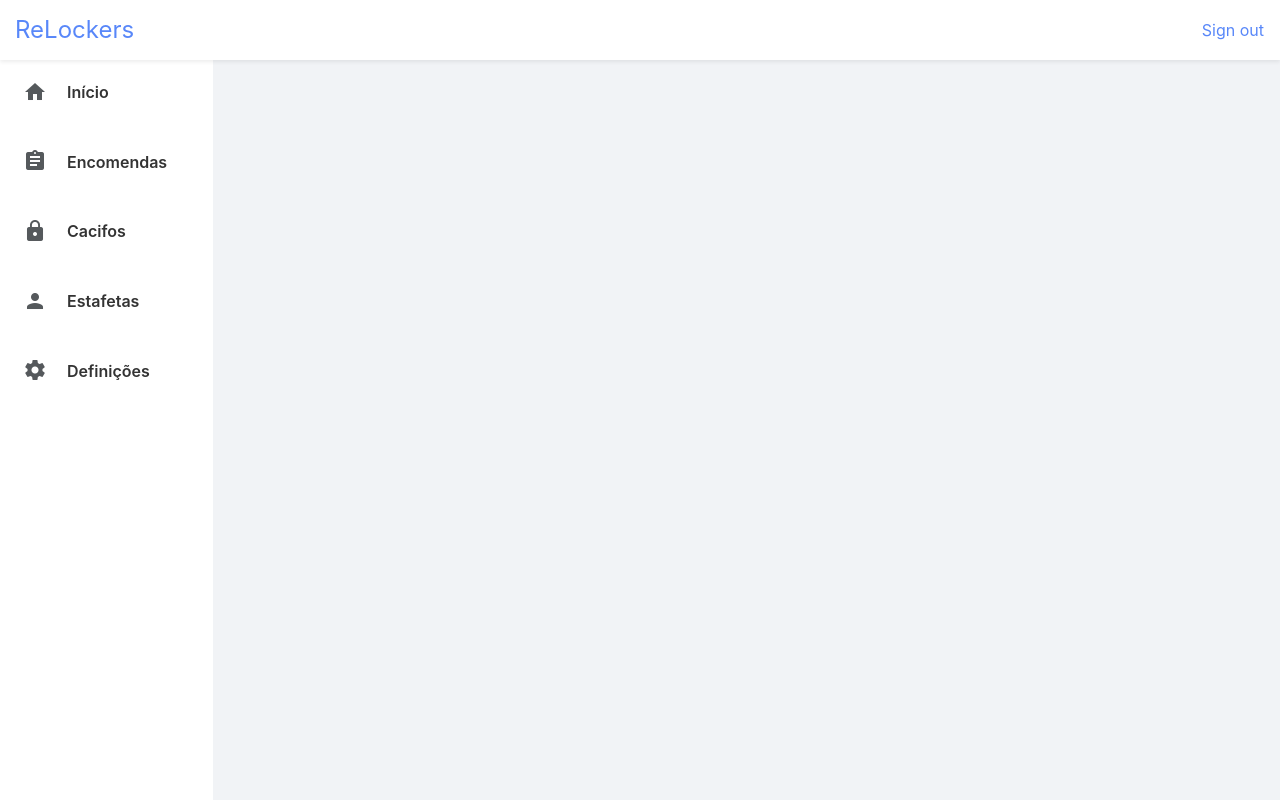
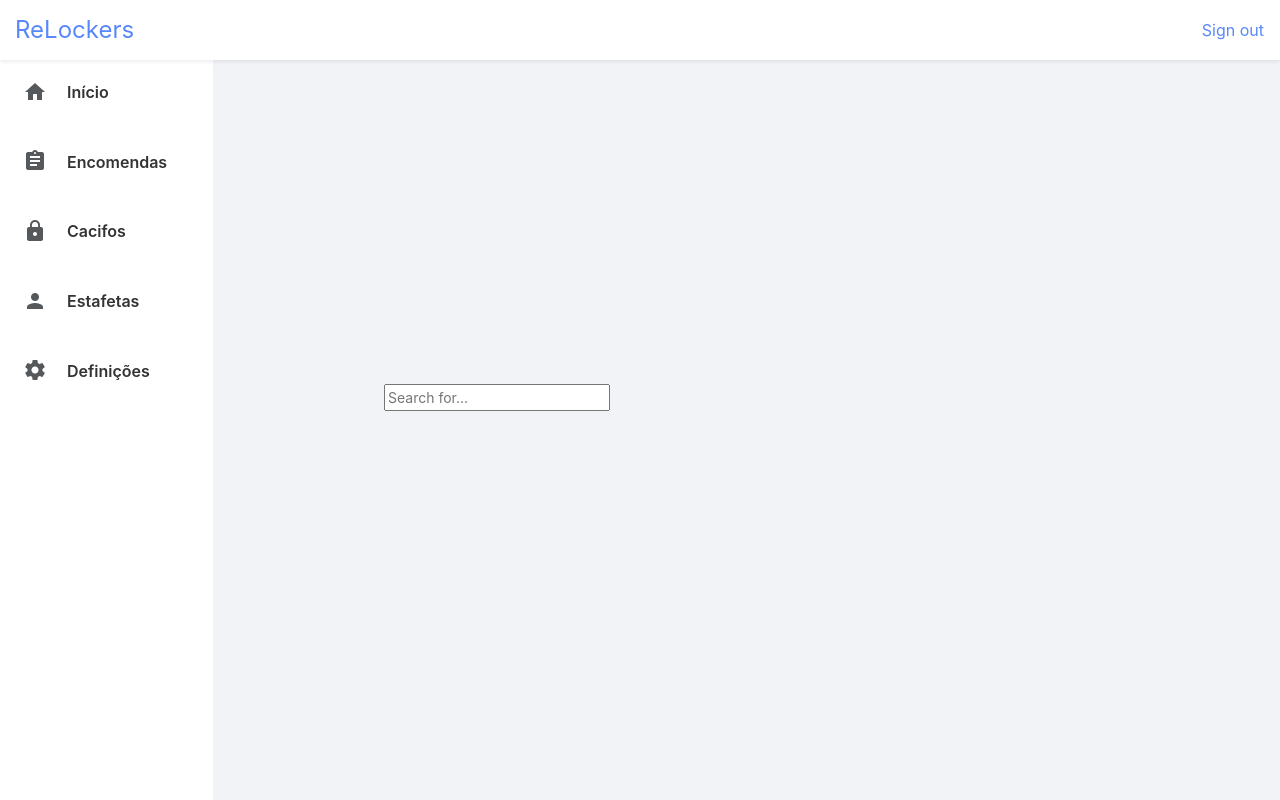
Before and after one commit to soniaamachado/ReLockers, a React (Create React App) app: page /search in a window 1280 px wide. Built offline with nearby package versions, Linux system fonts and the light colour scheme.

Commit message:
Merge branch 'master' of https://github.com/soniaamachado/ReLockers
# Conflicts:
#	src/components/TabelaEncomendasInicio.js

```diff
--- a/src/App.js
+++ b/src/App.js
@@ -17,6 +17,7 @@ import ApagarEncomenda from "./components/ApagarEncomenda";
 import { Provider } from "react-redux";
 import store from './store';
 import AdicionarEstafeta from './components/AdicionarEstafeta';
+import Search from "./components/Search";
 
 
 class App extends Component {
@@ -40,6 +41,7 @@ class App extends Component {
                             <Route exact path='/adicionar_encomenda' component={AdicionarEncomenda} />
                             <Route exact path='/adicionar_estafeta' component={AdicionarEstafeta} />
                             <Route exact path='/apagarEncomenda/:id' component={ApagarEncomenda} />
+                            <Route exact path={'/search'} component={Search}/>
                         </div>
                     </Switch>
                 </Router>
--- a/src/components/AdicionarEncomenda.js
+++ b/src/components/AdicionarEncomenda.js
@@ -95,7 +95,6 @@ export default class AdicionarEncomenda extends Component {
         const tempo_limite_de_levantamento = this.state.tempo_limite_de_levantamento.replace("T", " ") + ":00";
         const data_de_entrada_no_sistema = this.getCurrentDate();
 
-
         // if (cacifo_id === "") {
         //     this.setState({ errors: { temperatura: "URL is required" } });
         //     return;
@@ -114,7 +113,7 @@ export default class AdicionarEncomenda extends Component {
             observacoes,
             temperatura,
             // cacifo_id,
-            // cliente_id
+            //cliente_id
         };
 
         console.log(newEncomenda);
@@ -132,7 +131,6 @@ export default class AdicionarEncomenda extends Component {
             tamanho: "",
             observacoes: "",
             temperatura: 20,
-
             //     cacifo_id: "",
             //     cliente_id: ""
 
@@ -151,9 +149,6 @@ export default class AdicionarEncomenda extends Component {
         this.setState({ tamanho: event.target.value });
     }
 
-    handleEstafetaChange(event) {
-        this.setState({ estafetas: event.target.value });
-    }
 
     handleDataDeEntregaChange(event) {
         this.setState({ data_de_entrega_pretendida: event.target.value });
@@ -189,16 +184,6 @@ export default class AdicionarEncomenda extends Component {
                 </div>
                 <form onSubmit={this.onSubmit}>
 
-                    {/* <TextInputGroup
-                        label="Temperatura da encomenda [0°C - 20°C]"
-                        name="temperatura"
-                        placeholder="20°"
-                        value={temperatura}
-                        onChange={this.onChange}
-                        type={"number"}
-                        error={errors.temperatura}
-                    /> */}
-
                     <FormGroup>
                         <Label for="tamanho">Temperatura da encomenda</Label>
                         <Input type="number" name="temperatura" id="temperatura" min="0" max="20" value={this.state.temperatura} onChange={this.handleTemperaturaChange}>
@@ -225,9 +210,9 @@ export default class AdicionarEncomenda extends Component {
                     </FormGroup>
 
                     <FormGroup>
-                        <Label for="estafeta">Tamanho da encomenda</Label>
+                        <Label for="estafeta">Atribuir estafeta</Label>
 
-                        <Input type="select" name="estafeta" id="estafeta">
+                        <Input type="select" name="estafeta" id="estafeta" value={this.state.estafetas}>
                             {this.state.estafetas.map(user => {
                                 return (
                                     <option value={user.id}>{user.nome}</option>
--- a/src/components/Estafetas.js
+++ b/src/components/Estafetas.js
@@ -92,11 +92,8 @@ class Estafetas extends Component {
                                             </span>
                                         </span>
                                     </td>
-
                                 </tr>
-
                             );
-
                         })}
                     </tbody>
                 </Table>
--- /dev/null
+++ b/src/components/Search.js
@@ -0,0 +1,50 @@
+import React, { Component } from 'react'
+import axios from "axios/index";
+
+class Search extends Component {
+    state = {
+        query: '',
+        results:[]
+    };
+
+    getInfo = () => {
+        axios.get('http://167.99.202.225/api/users')
+            .then(response => {
+                this.setState({ results: response.data.data })
+            })
+            .catch(function (error) {
+                console.log(error);
+            });
+
+        const results= this.state.results;
+    };
+
+    handleInputChange = () => {
+        this.setState({
+            query:this.search.valueOf()}, () =>{
+            if(this.state.query && this.state.query.length>1){
+
+                if(this.state.query.lenght % 2 ===0){
+                    this.getInfo()
+                }
+            }
+        })
+    };
+
+    render() {
+        return (
+            <main>
+            <form style={{marginTop:'30%',marginLeft:'30%'}}>
+                <input
+                    placeholder="Search for..."
+                    ref={input => this.search = input}
+                    onChange={this.handleInputChange}
+                />
+                <p>{this.state.results}</p>
+            </form>
+            </main>
+        )
+    }
+}
+
+export default Search
```
Also changed, not shown: 1 other file (tests, documents, lock files or other folders).
